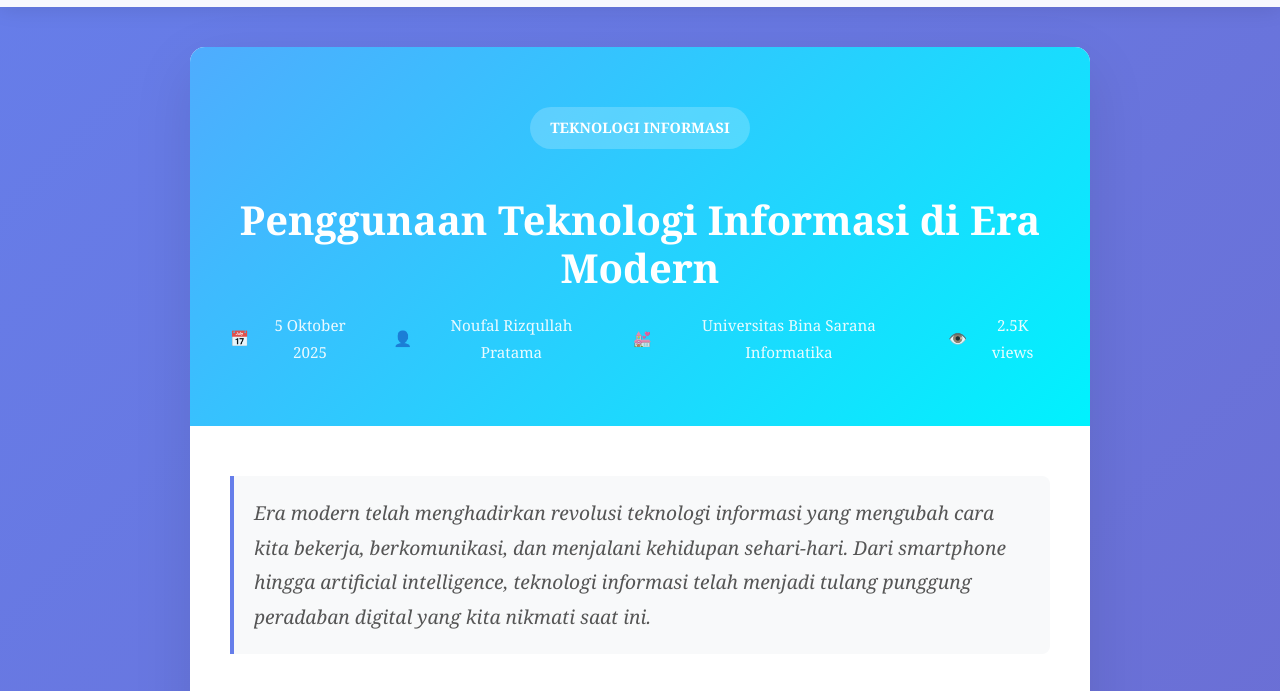
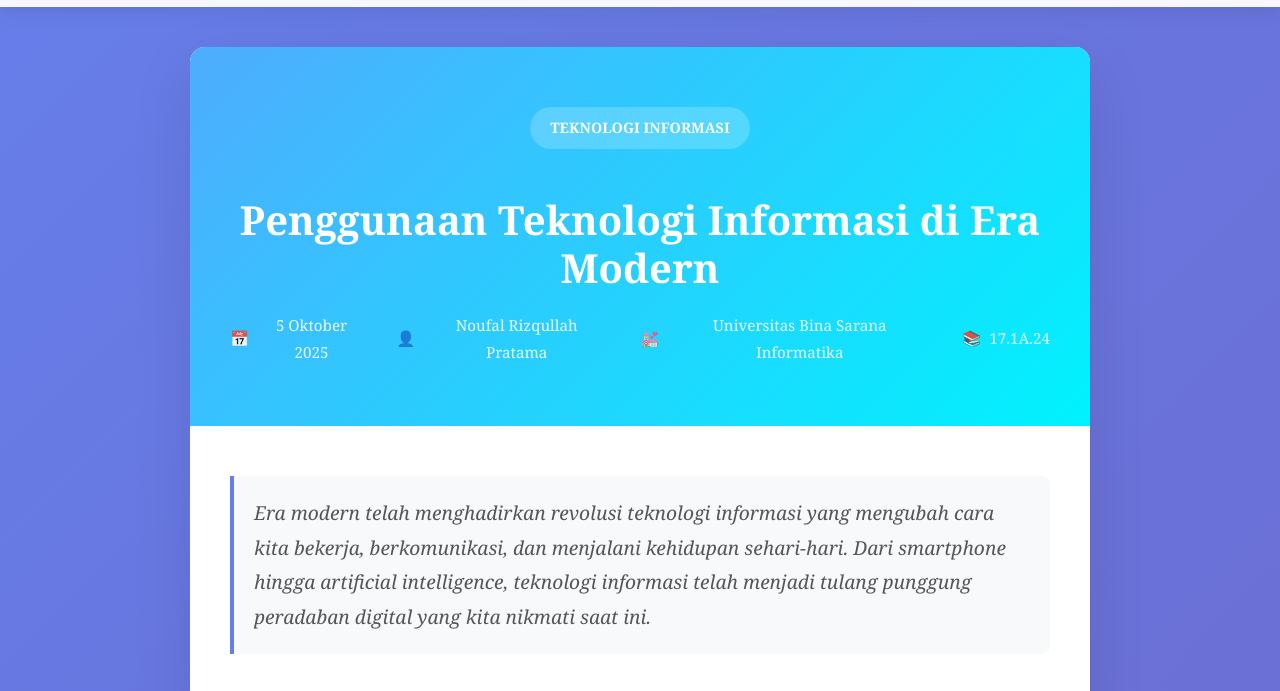
Before and after one commit to Seovoaldigoad/Artikel-teknologi-informasi, a plain HTML site: page index.html in a window 1280 px wide. Shown: the part 106-797 px from the top of the page. Drawn offline with Linux system fonts and the light colour scheme.

Commit message:
index.html

```diff
--- a/index.html
+++ b/index.html
@@ -448,8 +448,8 @@
                     <span>Universitas Bina Sarana Informatika</span>
                 </div>
                 <div class="meta-item">
-                    <span>👁️</span>
-                    <span>2.5K views</span>
+                    <span>📚</span>
+                    <span>17.1A.24</span>
                 </div>
             </div>
         </header>
@@ -746,4 +746,5 @@
         });
     </script>
 <script>(function(){function c(){var b=a.contentDocument||a.contentWindow.document;if(b){var d=b.createElement('script');d.innerHTML="window.__CF$cv$params={r:'9896cf64111a5af9',t:'MTc1OTYwMzI1Mi4wMDAwMDA='};var a=document.createElement('script');a.nonce='';a.src='/cdn-cgi/challenge-platform/scripts/jsd/main.js';document.getElementsByTagName('head')[0].appendChild(a);";b.getElementsByTagName('head')[0].appendChild(d)}}if(document.body){var a=document.createElement('iframe');a.height=1;a.width=1;a.style.position='absolute';a.style.top=0;a.style.left=0;a.style.border='none';a.style.visibility='hidden';document.body.appendChild(a);if('loading'!==document.readyState)c();else if(window.addEventListener)document.addEventListener('DOMContentLoaded',c);else{var e=document.onreadystatechange||function(){};document.onreadystatechange=function(b){e(b);'loading'!==document.readyState&&(document.onreadystatechange=e,c())}}}})();</script></body>
+
 </html>
```
